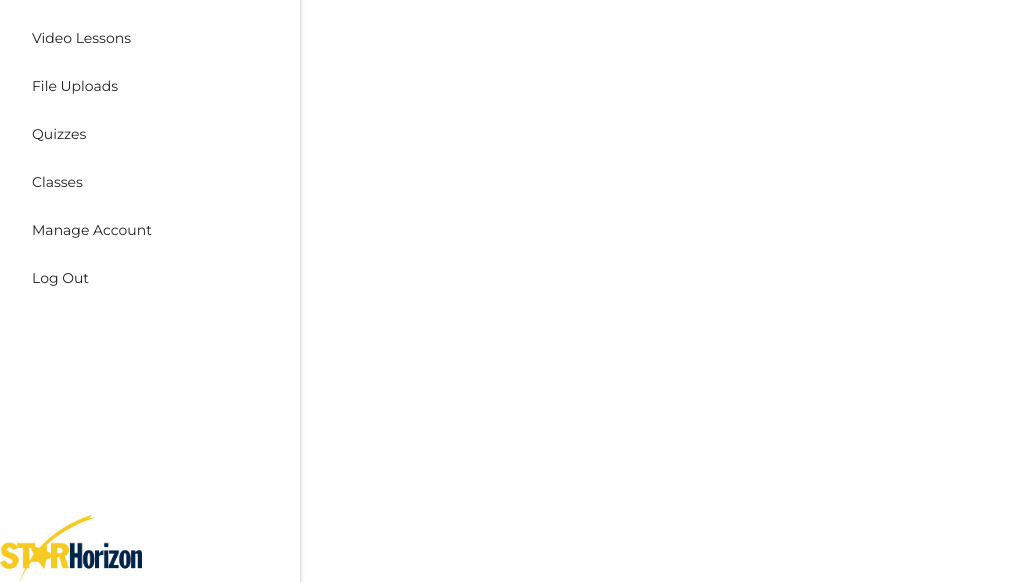
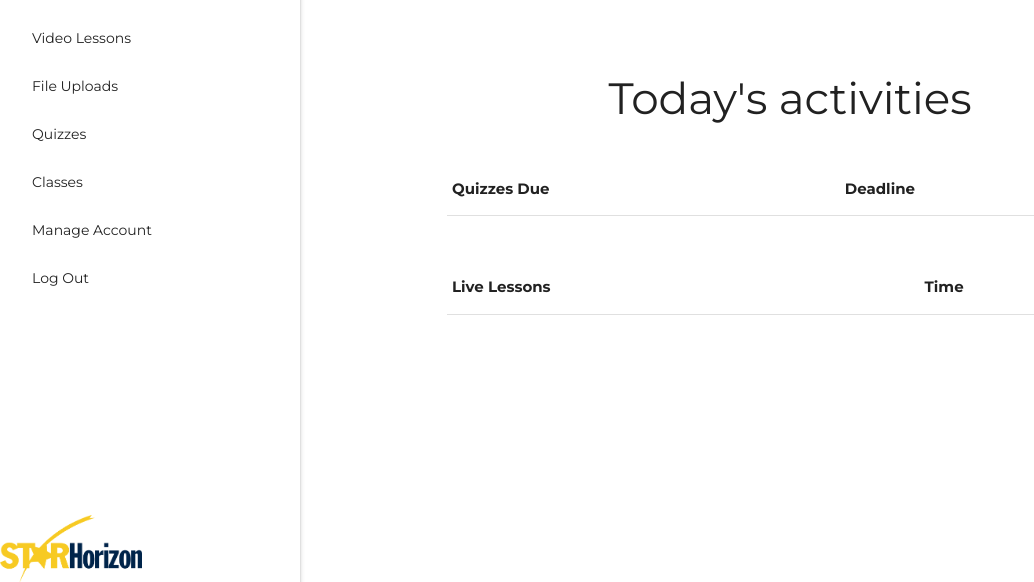
Before and after one commit to yongtheskill/StarHorizonElearning, a Django app: page /classes/ in a window 1280 px wide. Shown: the part 218-800 px from the top of the page, without its empty margins (0-1034 px from the left). Run offline with Django 3.2, Linux system fonts and the light colour scheme; a user stored in the database is signed in; data comes from the database, SQL or seed files in the repository; lists and menus that the app fills with data are empty.

Commit message:
added todays activities on class list page

```diff
--- a/accountManagement/templates/accountManagement/classListView.html
+++ b/accountManagement/templates/accountManagement/classListView.html
@@ -26,4 +26,47 @@
     </tbody>
 </table>
 
+<br><br>
+
+<h3 class="center-align">Today's activities</h3>
+<br>
+
+<table>
+    <thead>
+        <th>Quizzes Due</th>
+        <th>Deadline</th>
+    </thead>
+
+    <tbody>
+        {% for i in outstandingQuizzes %}
+        <tr>
+            <td>
+                <a href="/quizzes/do/{{ i.quizID }}">{{ i.quizName }}</a>
+            </td>
+            <td>{{ i.quizDueDate }}</td>
+        </tr>
+        {% endfor %}
+    </tbody>
+</table>
+
+<br><br>
+
+<table>
+    <thead>
+        <th>Live Lessons</th>
+        <th>Time</th>
+    </thead>
+
+    <tbody>
+        {% for i in outstandingLivelessons %}
+        <tr>
+            <td>
+                <a href="/live/join/{{ i.streamID }}">{{ i.lessonName }}</a>
+            </td>
+            <td>{{ i.streamTime }}</td>
+        </tr>
+        {% endfor %}
+    </tbody>
+</table>
+
 {% endblock %}
--- a/accountManagement/views.py
+++ b/accountManagement/views.py
@@ -9,6 +9,8 @@ from videoLessons.models import Video
 from quizzes.models import Quiz
 from fileUploads.models import FileUpload
 from liveLesson.models import LiveLesson
+
+import datetime
 
 # Create your views here.
 
@@ -138,6 +140,11 @@ def classListView(request):
 
     classes = list(request.user.classes.all())
 
-    context = {"classes": classes, }
+    outstandingQuizzes = list(Quiz.objects.filter(quizDueDate__contains = datetime.date.today()))
+    outstandingLivelessons = list(LiveLesson.objects.filter(streamTime__contains = datetime.date.today()))
+
+    #outstandingVideos = list(Videos.objects.filter())
+
+    context = {"classes": classes, "outstandingQuizzes": outstandingQuizzes, "outstandingLivelessons": outstandingLivelessons, }
 
     return render(request, 'accountManagement/classListView.html', context)
```
